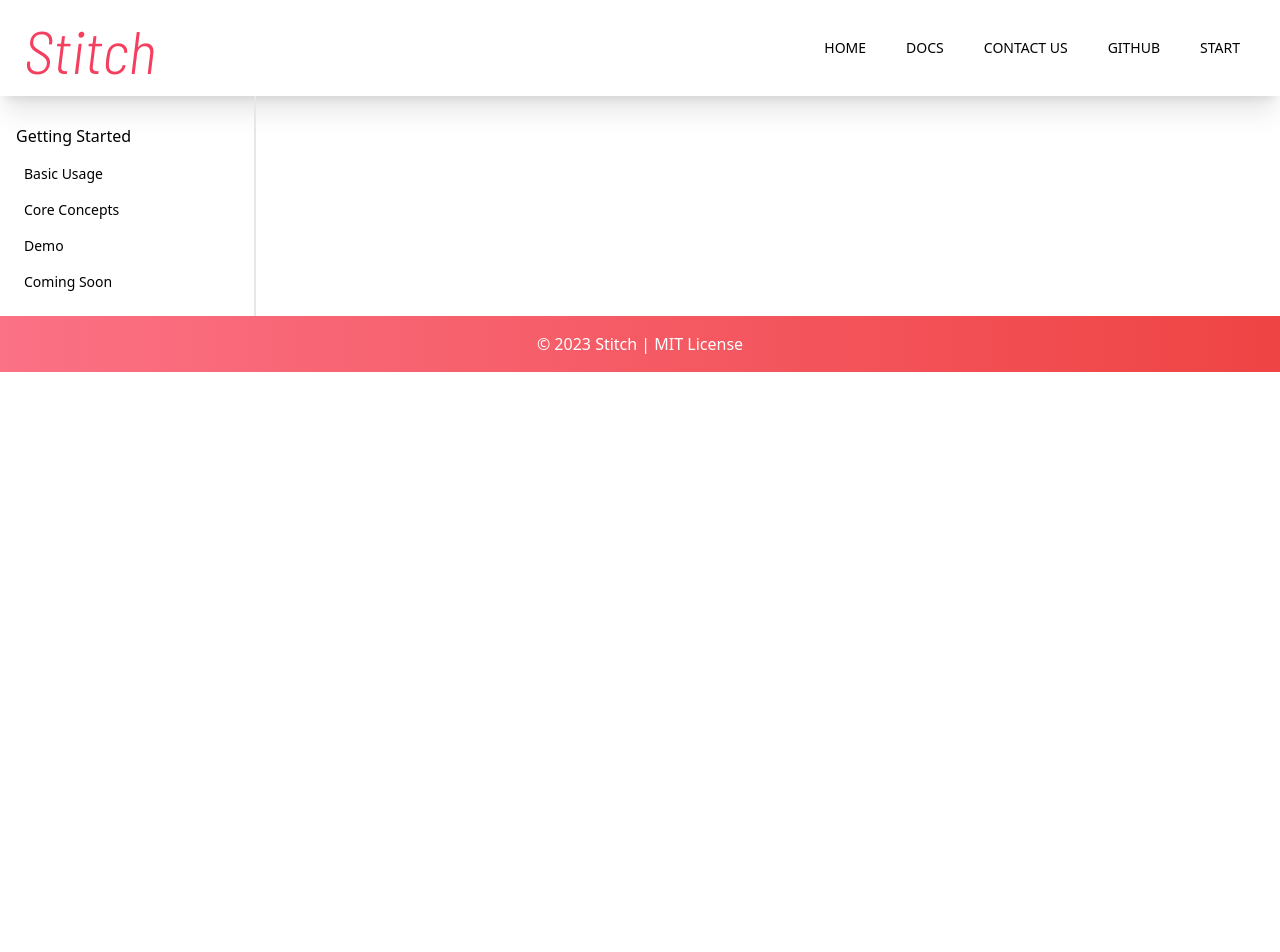
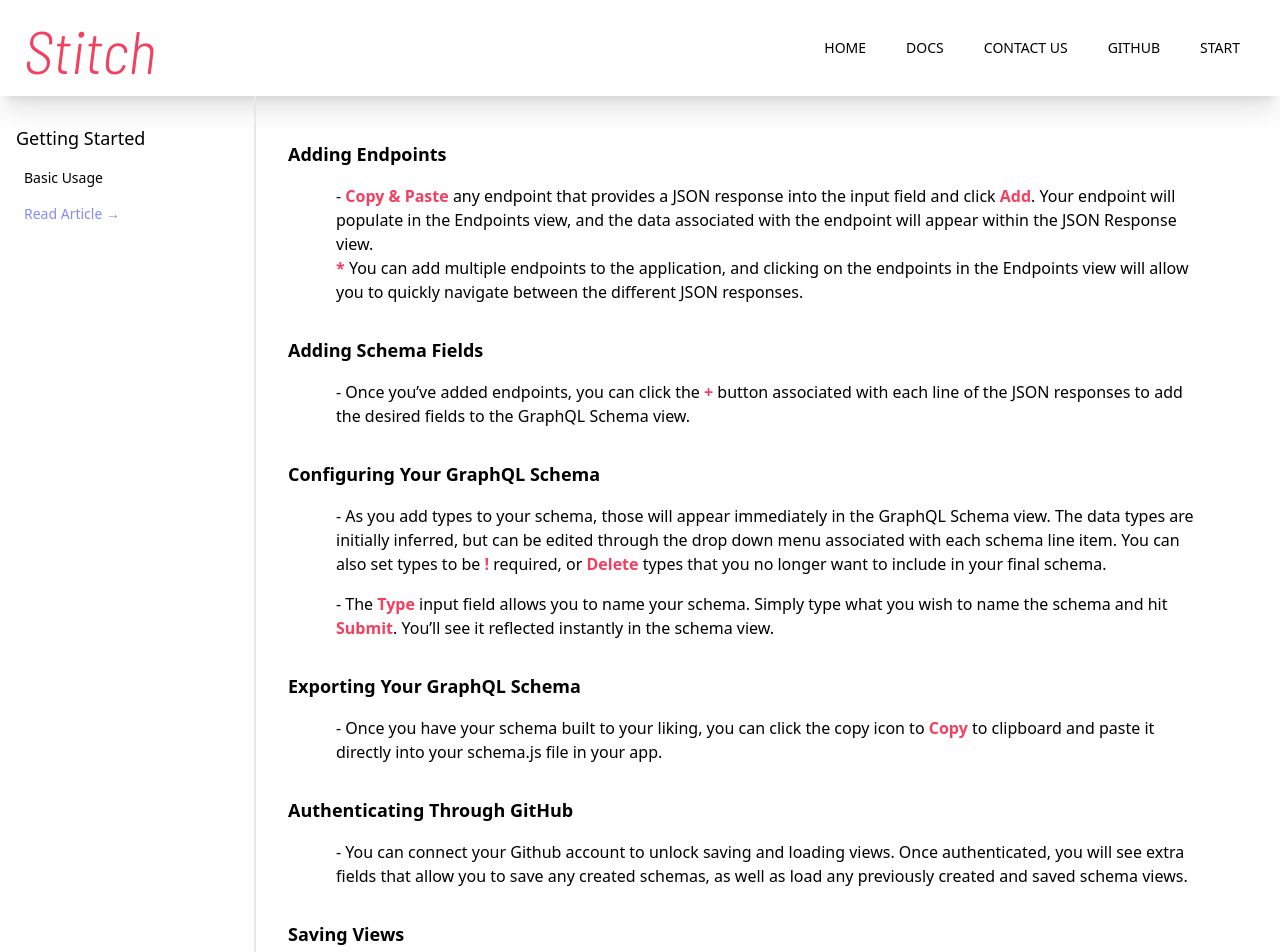
Before and after one commit to stitch-splash-page/welcome-to-stitch, a Next.js app: page /docs in a window 1280 px wide. Shown: the top 952 px of the page. Before the commit the page ends 800 px from the top, so only its background shows below. Built offline with nearby package versions, Linux system fonts and the light colour scheme.

Commit message:
added docs information

```diff
--- a/components/AboutStitch.tsx
+++ b/components/AboutStitch.tsx
@@ -30,7 +30,8 @@ const About = () => {
             />
         <div className="space-y-2">
           <p className="text-slate-800">Medium</p>
-          <a href="/" className="block text-indigo-400 group-hover:text-slate-800 transition duration-200" target="_blank">  Read Article →</a>
+          <a href="https://medium.com/@info.stitchql/rest-apis-to-graphql-switch-with-stitch-7c83ade0eb2a" className="block text-indigo-400 group-hover:text-slate-800 transition duration-200" target="_blank">  Read Article →</a>
+
       </div>
     </div>
   </div>
--- a/src/pages/contact.tsx
+++ b/src/pages/contact.tsx
@@ -197,13 +197,14 @@ return (
     <div className="relative px-7 py-6 bg-white ring-1 ring-gray-900/5 rounded-lg leading-none flex items-top justify-center space-x-2">
         <div className="space-y-1">
         <p className="font-barlow text-xl text-rose-500">
-                        Email: <span className="text-blue-600">info.stitchql@gmail.com</span>
-                    </p>
+        Email Us: <span className="text-blue-600 underline"> <a href="mailto:info.stitchql@gmail.com ">info.stitchql@gmail.com </a>
+</span>
+    </p>
     </div>
     </div>
 </div>
 </div>
-        </div>
+</div>
 );
 };
 export default ContactUs;
--- a/src/pages/docs.tsx
+++ b/src/pages/docs.tsx
@@ -3,23 +3,91 @@ const Docs = () => {
     return (
         <div className="grid grid-cols-5">
         <nav className='bg-colorHunt-secondary border-r-colorHunt-primary basis-1/5 flex flex-col grow-0 border-r-2 col-span-1'>
-            <h1 className='text-start font-medium text-md pt-7 pl-4'>Getting Started</h1>
+            <h1 className='text-start font-medium text-lg pt-7 pl-4'>Getting Started</h1>
             <ul className='text-start text-bold text-sm pt-2 pb-4 pl-6'>
+
                 <li className="py-2 hover:border-b ">
-                    Basic Usage
+                    <a href="#basic-usage">Basic Usage</a>
                 </li>
-                <li className="py-2 hover:border-b ">
+                {/* <li className="py-2 hover:border-b ">
                     Core Concepts
-                </li>
-                <li className="py-2 hover:border-b ">
-                    Demo
-                </li>
-                <li className="py-2 hover:border-b ">
-                    Coming Soon
+                </li> */}
+                {/* <li className="py-2 hover:border-b ">
+                    <a href="#demo">Demo</a>
+                </li> */}
+                <li>
+                    <a href="https://medium.com/@info.stitchql/rest-apis-to-graphql-switch-with-stitch-7c83ade0eb2a" className="block text-indigo-400 group-hover:text-slate-800 transition duration-200 py-2 hover:border-b" target="_blank">  Read Article →</a>
                 </li>
             </ul>
             </nav>
-            <section className=" col-span-">
+            <section className="col-start-2 col-end-7 py-7">
+                <div className="py-4">
+                <h1 id="basic-usage" className="font-semibold text-lg px-8"> Adding Endpoints</h1>
+            <b/>
+            <p className="px-20 pt-4"> - <span className="font-semibold text-rose-500">Copy & Paste</span> any endpoint that provides a JSON response into the input field and click <span className="font-semibold text-rose-500">Add</span>. Your endpoint will populate in the Endpoints view, and the data associated with the endpoint will appear within the JSON Response view.
+            <br/>
+            <span className="font-semibold text-rose-500"> * </span>You can add multiple endpoints to the application, and clicking on the endpoints in the Endpoints view will allow you to quickly navigate between the different JSON responses.</p>
+                </div>
+            <div className="py-4">
+            <h2 className="font-semibold text-lg px-8">
+            Adding Schema Fields
+            </h2>
+            <p className="px-20 pt-4">
+            - Once you’ve added endpoints, you can click the  <span className="font-semibold text-rose-500">+
+            </span> button associated with each line of the JSON responses to add the desired fields to the GraphQL Schema view.
+            </p>
+            </div>
+            <div className="py-4">
+                <h2 className="font-semibold text-lg px-8">
+            Configuring Your GraphQL Schema
+            </h2>
+            <p className="px-20 pt-4">
+            - As you add types to your schema, those will appear immediately in the GraphQL Schema view. The data types are initially inferred, but can be edited through the drop down menu associated with each schema line item. You can also set types to be <span className="font-semibold text-rose-500">!
+            </span> required, or <span className="font-semibold text-rose-500">Delete
+            </span> types that you no longer want to include in your final schema.
+            <br />
+            <div className="pt-4">
+            - The <span className="font-semibold text-rose-500" >Type</span> input field allows you to name your schema. Simply type what you wish to name the schema and hit <span className="font-semibold text-rose-500">Submit
+            </span>. You’ll see it reflected instantly in the schema view.
+            </div>
+
+            </p>
+            </div>
+            <div className="py-4">
+                <h2 className="font-semibold text-lg px-8">
+            Exporting Your GraphQL Schema
+            </h2>
+            <p className="px-20 pt-4">
+            - Once you have your schema built to your liking, you can click the
+            copy icon to <span className="font-semibold text-rose-500">Copy
+            </span> to clipboard and paste it directly into your schema.js file in your app.
+            </p>
+            </div>
+            <div className="py-4">
+<h2 className="font-semibold text-lg px-8">
+                Authenticating Through GitHub
+            </h2>
+            <p className="px-20 pt-4">
+            - You can connect your Github account to unlock saving and loading views. Once authenticated, you will see extra fields that allow you to save any created schemas, as well as load any previously created and saved schema views.
+            </p>
+            </div>
+            <div className="py-4">
+<h2 className="font-semibold text-lg px-8">
+                Saving Views
+            </h2>
+            <p className="px-20 pt-4">
+                - Add a name to your current view and click <span className="font-semibold text-rose-500">Save
+            </span>. Your saved view will appear in the drop down menu next to the Save button.
+            </p>
+            </div>
+            <div className="py-4">
+<h2 className="font-semibold text-lg px-8">Loading Views
+            </h2>
+            <p className="px-20 pt-4"> - To select a previously saved view, simply click on the  <span className="font-semibold text-rose-500">drop down Menu
+            </span> and select the desired schema view.
+            </p>
+            </div>
+
             </section>
         </div>
     );
--- a/tsconfig.json
+++ b/tsconfig.json
@@ -20,6 +20,6 @@
     },
     "types": ["node", "react", "react-dom", "next"]
   },
-  "include": ["next-env.d.ts", "**/*.ts", "**/*.tsx", "components/layouts.tsx"],
+  "include": ["next-env.d.ts", "**/*.ts", "**/*.tsx", "components/layouts.tsx", "components/docstsx"],
   "exclude": ["node_modules"]
 }
```
